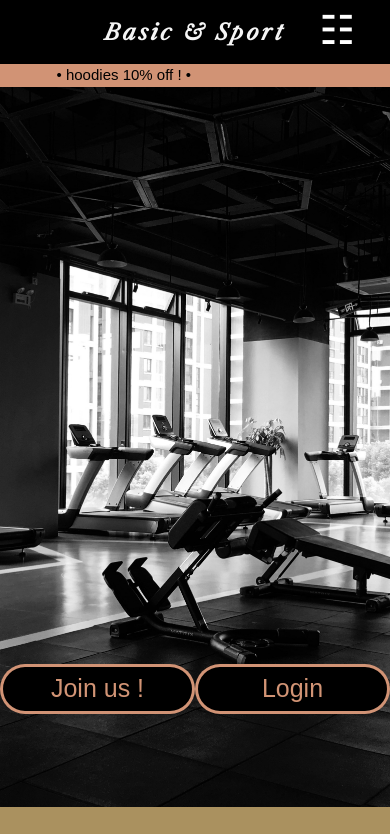
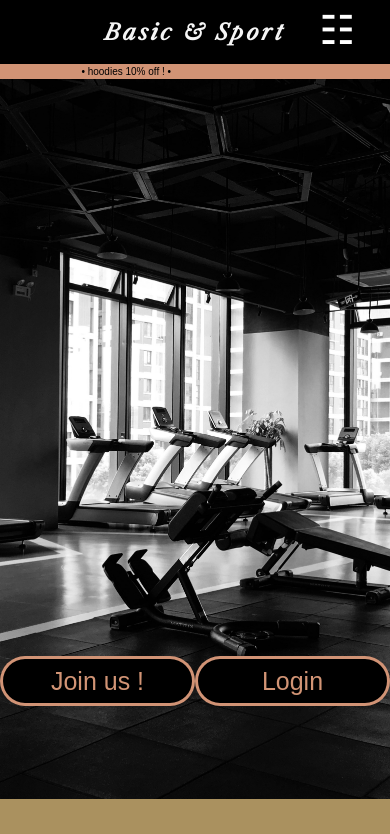
Before and after one commit to Ann-Getit/basic-sport, a React (Vite) app: page /#/home in a window 390 px wide. Shown: the top 834 px of the page. Built offline with nearby package versions, Linux system fonts and the light colour scheme; a web font is replaced by a local one.

Commit message:
mobile view

```diff
--- a/src/pages/Home.css
+++ b/src/pages/Home.css
@@ -106,8 +106,15 @@ margin: 0 auto;
   .positivetext {
     font-size: 20px;
   }
+
+
 }
+@media screen and (max-width: 499px) {
 
+  .firstStroke p {
+    font-size: 10px;
+  }
+}
 
 
 
@@ -221,9 +228,9 @@ font-weight: 600;
   border: none;
 
 }
-
+/*
 @media (max-width: 499px) {
   .paragrafstroke {
     font-size: 10px;
   }
-}
+}*/
```
